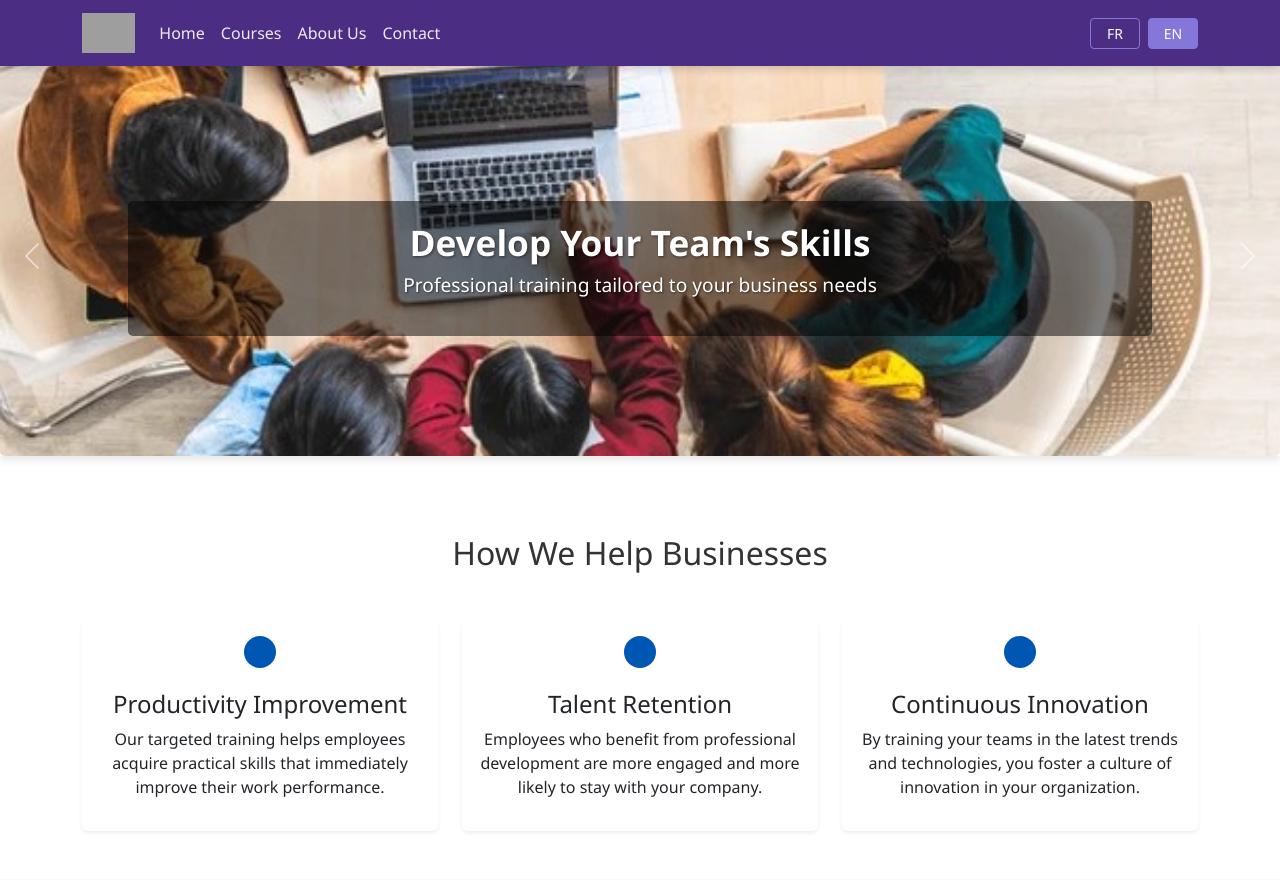
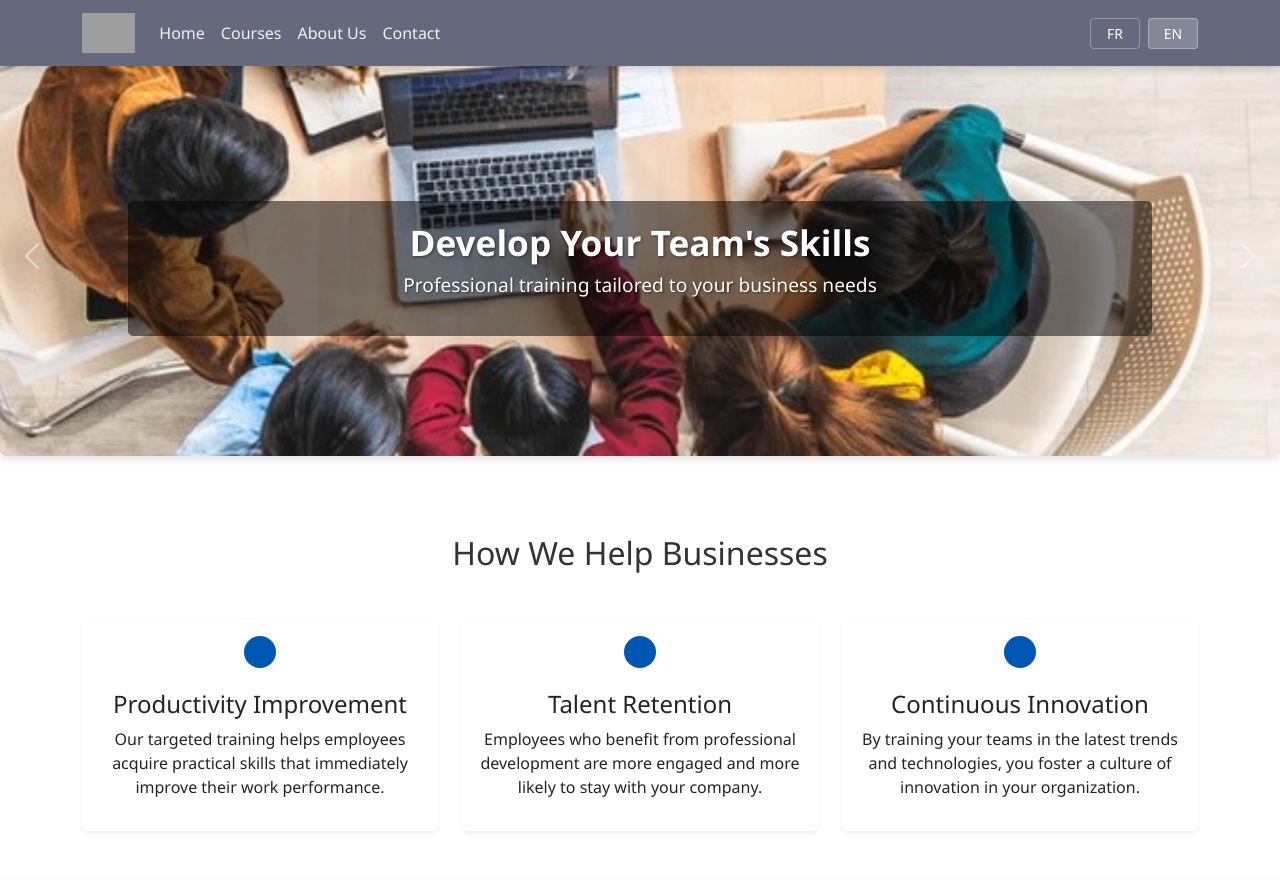
Before and after one commit to Kavena001/edu-business, a PHP site: page /en/index.html in a window 1280 px wide. Shown: the top 880 px of the page. Run offline with PHP 8.4, Linux system fonts and the light colour scheme; grey boxes are pictures that could not be loaded.

Commit message:
la couleur de la bar de navigation devenu gray-blue

```diff
--- a/css/style.css
+++ b/css/style.css
@@ -1,46 +1,30 @@
 /* Custom styles for the educational website */
 
-/* Color theme similar to Lumas Inc. */
+/* Color theme */
 :root {
     --primary-color: #0056b3;
     --secondary-color: #003366;
     --accent-color: #ff6600;
     --dark-color: #333333;
     --light-color: #f8f9fa;
+    --navbar-footer-color: #65697d; /* New gray-blue color */
 }
 
 body {
     font-family: 'Segoe UI', Tahoma, Geneva, Verdana, sans-serif;
     color: var(--dark-color);
-}
-/* Adjust body padding to account for fixed navbar */
-body {
     padding-top: 56px; /* Height of your navbar */
-}
-/* Navbar Styles */
-.navbar {
-    position: fixed;
-    top: 0;
-    width: 100%;
-    z-index: 1000;
-    transition: all 0.3s ease;
-}
-/*---------- navbar color ---- navbar color --------------/
-/* New Royal Purple-Blue Color Scheme */
-:root {
-    --royal-primary: #4b2e83;  /* Deep purple */
-    --royal-secondary: #5e4fa2; /* Medium purple-blue */
-    --royal-accent: #8577d9;    /* Lighter purple */
 }
 
 /* Navbar Styles */
 .navbar {
-    background-color: var(--royal-primary) !important;
+    background-color: var(--navbar-footer-color) !important;
     position: fixed;
     top: 0;
     width: 100%;
     z-index: 1000;
     box-shadow: 0 2px 10px rgba(0, 0, 0, 0.2);
+    transition: all 0.3s ease;
 }
 
 .navbar-dark .navbar-nav .nav-link {
@@ -55,43 +39,38 @@ body {
 
 /* Footer Styles */
 footer {
-    background: linear-gradient(135deg, var(--royal-primary), var(--royal-secondary)) !important;
+    background-color: var(--navbar-footer-color) !important;
     height: 100px;
     padding: 20px 0;
     color: white;
-    border-top: 3px solid var(--royal-accent);
+    border-top: 3px solid rgba(255, 255, 255, 0.1);
 }
 
 footer a {
-    color: #e2d9ff !important;
+    color: #e2e3e8 !important;
     transition: all 0.3s ease;
 }
 
 footer a:hover {
     color: white !important;
     text-decoration: none;
-    text-shadow: 0 0 5px rgba(255, 255, 255, 0.5);
 }
 
 /* Language Switcher in Navbar */
 .language-switcher {
-    border-color: var(--royal-accent) !important;
+    border-color: rgba(255, 255, 255, 0.3) !important;
     color: white;
 }
 
 .language-switcher.active {
-    background-color: var(--royal-accent) !important;
-}
-
-.language-switcher:not(.active) {
-    background-color: transparent;
+    background-color: rgba(255, 255, 255, 0.2) !important;
 }
 
 .language-switcher:not(.active):hover {
     background-color: rgba(255, 255, 255, 0.1) !important;
 }
-/* end of navbar color ------ end of navbar color -------*/
-/* ------------- Body padding -------------------- */
+
+/* Base Styles */
 .bg-primary {
     background-color: var(--primary-color) !important;
 }
@@ -110,18 +89,18 @@ footer a:hover {
     border-color: var(--secondary-color);
 }
 
-/* Taller banner */
+/* Banner Styles */
 .tall-banner {
     height: 400px;
     object-fit: cover;
 }
 
-/* Mission section */
+/* Section Styles */
 .bg-light {
     background-color: #f8fafc !important;
 }
 
-/* How we help cards */
+/* Card Styles */
 .card {
     transition: all 0.3s ease;
 }
@@ -140,6 +119,7 @@ footer a:hover {
 .bg-primary {
     background-color: #0056b3 !important;
 }
+
 /* Language Switcher Styles */
 .language-switcher {
     min-width: 50px;
@@ -157,12 +137,7 @@ footer a:hover {
     background-color: rgba(255, 255, 255, 0.1);
 }
 
-/* Footer Styles */
-footer {
-    height: 100px; /* Half of typical footer height */
-    padding: 20px 0;
-}
-
+/* Footer Structure */
 footer .container {
     height: 100%;
     display: flex;
@@ -174,11 +149,12 @@ footer .row {
     align-items: center;
 }
 
-/* Adjust content spacing */
+/* Content Spacing */
 main {
     min-height: calc(100vh - 156px); /* Viewport height - navbar - footer */
 }
-/* ----------------- Contact Form Styles ------------------------------------------ */
+
+/* Contact Form Styles */
 #contactForm .form-control:focus,
 #contactForm .form-select:focus {
     border-color: var(--primary-color);
@@ -201,7 +177,7 @@ main {
 .bg-primary-opacity-10 {
     background-color: rgba(0, 86, 179, 0.1);
 }
-/* ------ Enrollment --------- Enrollment ------------- Enrollment---------*/
+
 /* Enrollment Form Styles */
 #enrollmentForm .form-control:focus,
 #enrollmentForm .form-select:focus {
@@ -227,23 +203,6 @@ main {
     box-shadow: 0 0.5rem 1rem rgba(0, 0, 0, 0.15);
 }
 
-/* Language Switcher Styles */
-.language-switcher {
-    transition: all 0.3s ease;
-    min-width: 50px;
-    text-align: center;
-}
-
-.language-switcher.active {
-    background-color: var(--primary-color);
-    color: white;
-    border-color: var(--primary-color);
-}
-
-.language-switcher:not(.active):hover {
-    background-color: rgba(255, 255, 255, 0.1);
-}
-
 /* Carousel Styles */
 .carousel {
     margin-bottom: 30px;
@@ -251,7 +210,7 @@ main {
 }
 
 .carousel-inner {
-    height: 400px; /* Fixed height */
+    height: 400px;
     border-radius: 5px;
     overflow: hidden;
 }
```
